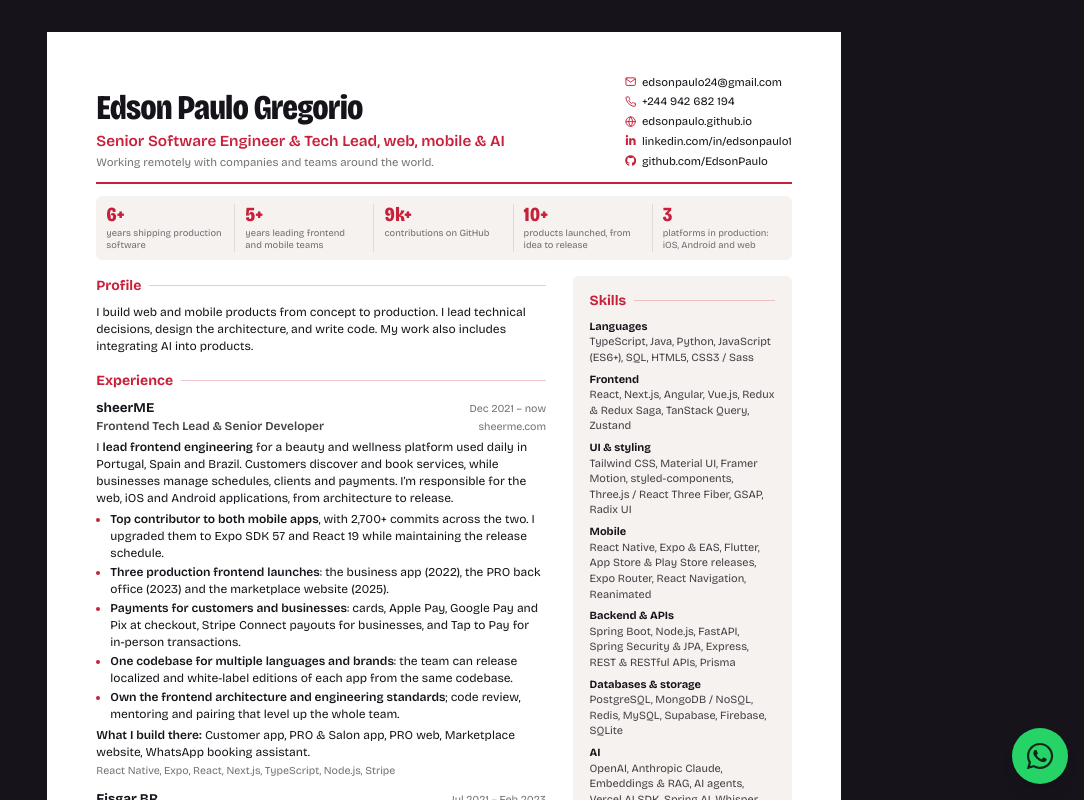
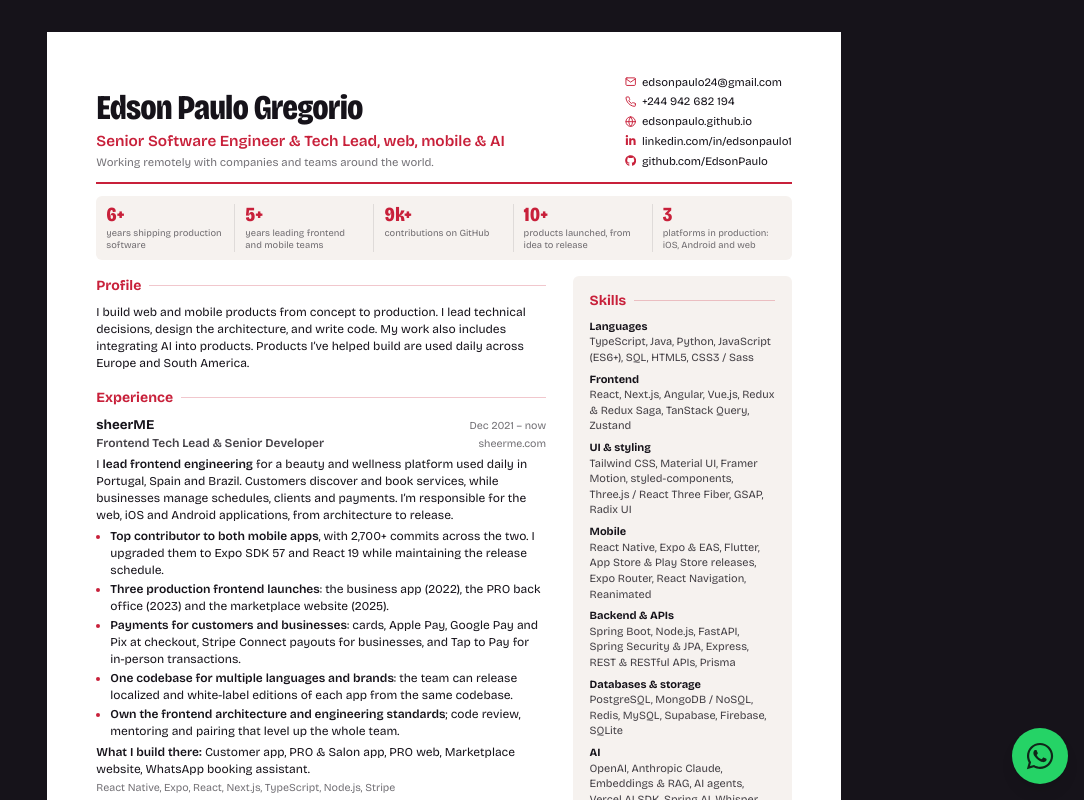
Before and after one commit to EdsonPaulo/edsonpaulo.github.io, a Next.js app: page /en/cv in a window 1280 px wide. Shown: the top 800 px of the page, without its empty margins (196-1280 px from the left). Built offline with nearby package versions, Linux system fonts and the light colour scheme; no server answers.

Commit message:
docs(profile): update intro text with product usage details

```diff
--- a/content/profile.ts
+++ b/content/profile.ts
@@ -17,8 +17,8 @@ export const profile = {
     linkedin: "https://www.linkedin.com/in/edsonpaulo1",
   },
   intro: {
-    en: "I build web and mobile products from concept to production. I lead technical decisions, design the architecture, and write code. My work also includes integrating AI into products.",
-    pt: "Desenvolvo produtos web e mobile, da ideia à produção. Assumo a liderança técnica de projetos, defino a arquitetura e participo diretamente na implementação. Também trabalho na integração de IA em produtos.",
+    en: "I build web and mobile products from concept to production. I lead technical decisions, design the architecture, and write code. My work also includes integrating AI into products. Products I’ve helped build are used daily across Europe and South America.",
+    pt: "Desenvolvo produtos web e mobile, da ideia à produção. Assumo a liderança técnica de projetos, defino a arquitetura e participo diretamente na implementação. Também trabalho na integração de IA em produtos. Produtos que ajudei a construir são usados diariamente na Europa e na América do Sul.",
   } as L,
   /** **phrase** marks what a skimming recruiter should catch; keep it to one or two per paragraph. */
   about: [
```
